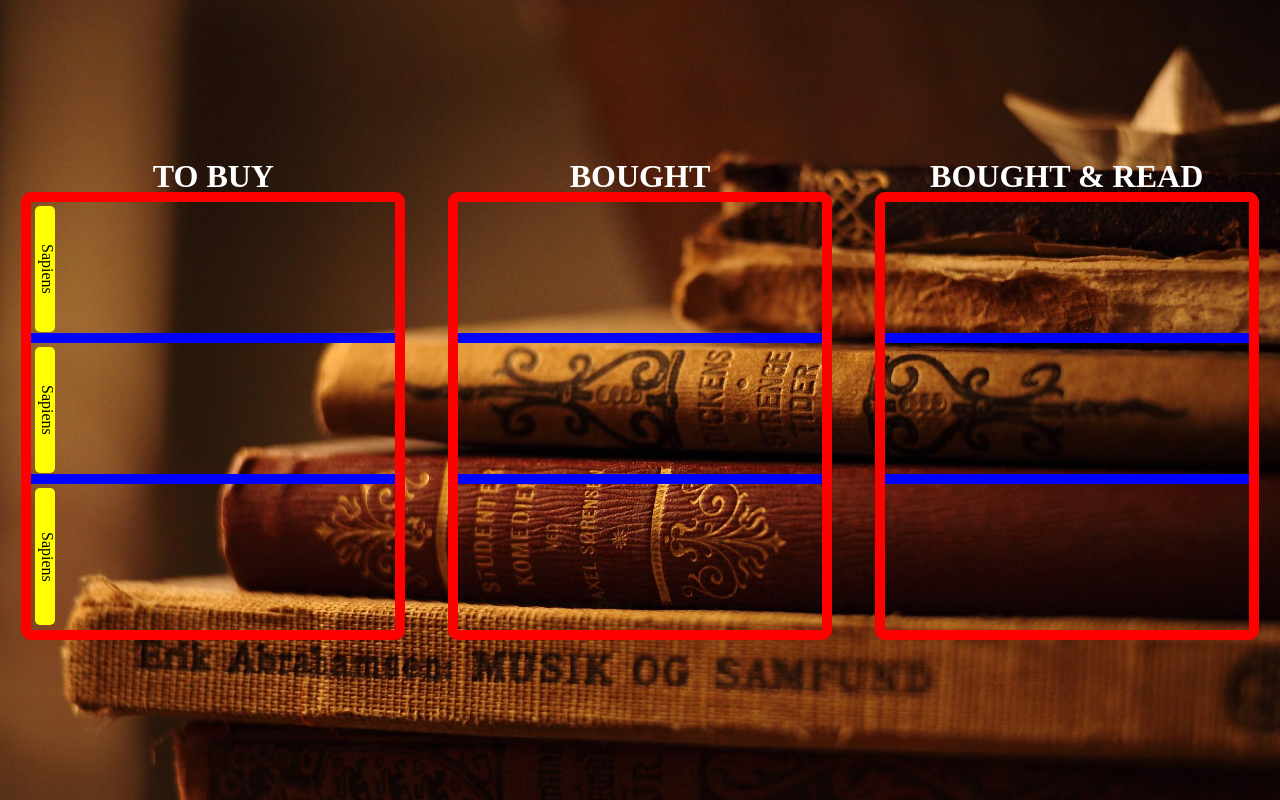
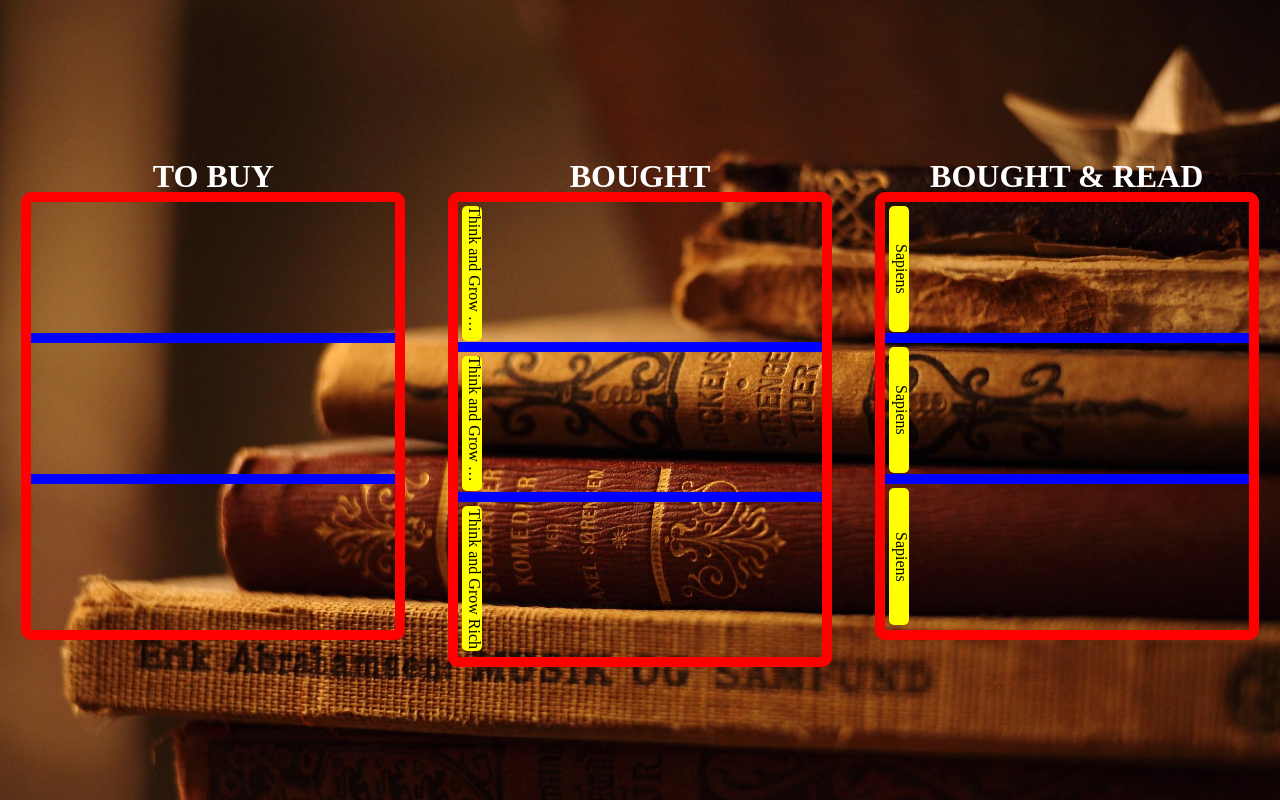
Before and after one commit to bikramjethi/books-app, a React (Create React App) app: page / in a window 1280 px wide. Built offline with nearby package versions, Linux system fonts and the light colour scheme.

Commit message:
fixed overflow text for book atom

```diff
--- a/src/App.js
+++ b/src/App.js
@@ -1,14 +1,32 @@
 import React from "react";
 import "./App.css";
 import Shelf from "./Components/Shelf";
-import { booksData } from "./appData";
+import { booksData, BOUGHT, READ, TOBUY } from "./appData";
 
 function App() {
+  let toBuy = [],
+    bought = [],
+    read = [];
+
+  // Segregation logic for books as per the status
+  booksData.map(book => {
+    switch (book.status) {
+      case READ:
+        read.push(book);
+        break;
+      case BOUGHT:
+        bought.push(book);
+        break;
+      default:
+        toBuy.push(book);
+        break;
+    }
+  });
   return (
     <div className="App">
-      <Shelf name="TO BUY" books={booksData} className="to-buy" />
-      <Shelf name="BOUGHT" books={[]} className="bought" />
-      <Shelf name="BOUGHT & READ" books={[]} className="read" />
+      <Shelf name="TO BUY" books={toBuy} className="to-buy" />
+      <Shelf name="BOUGHT" books={bought} className="bought" />
+      <Shelf name="BOUGHT & READ" books={read} className="read" />
     </div>
   );
 }
--- a/src/Components/Book/Book.style.js
+++ b/src/Components/Book/Book.style.js
@@ -4,6 +4,9 @@ export default styled.div`
   width: 20px;
   background: yellow;
   border-radius: 5px;
-  writing-mode: tb-rl;
+  writing-mode: vertical-rl;
   cursor: pointer;
+  white-space: nowrap;
+  text-overflow: ellipsis;
+  overflow: hidden;
 `;
--- a/src/appData.js
+++ b/src/appData.js
@@ -1,20 +1,33 @@
 //status can have 3 basic values B -- Bought, BR -- Bought & Read, TB -- To buy
 
-export const B = 'BOUGHT';
-export const BR = 'BOUGHTNREAD';
-export const TB = 'TOBUY';
+export const BOUGHT = "BOUGHT";
+export const READ = "READ";
+export const TOBUY = "TOBUY";
+export const NA = "NOT APPLICABLE";
 
 export const booksData = [
   {
     name: "Sapiens",
     author: "Yuval Noah Harari",
     year: "2014",
-    status: B,
+    status: READ,
     listedPrices: {
       amazon: 219,
       seller23: 200,
       bought: 200
     },
     review: "An intiguing book"
+  },
+  {
+    name: "Think and Grow Rich",
+    author: "Napolean Hill",
+    year: "1937",
+    status: BOUGHT,
+    listedPrices: {
+      amazon: 99,
+      seller23: NA,
+      bought: 99
+    },
+    review: "Learn How to manage your finance"
   }
 ];
```
